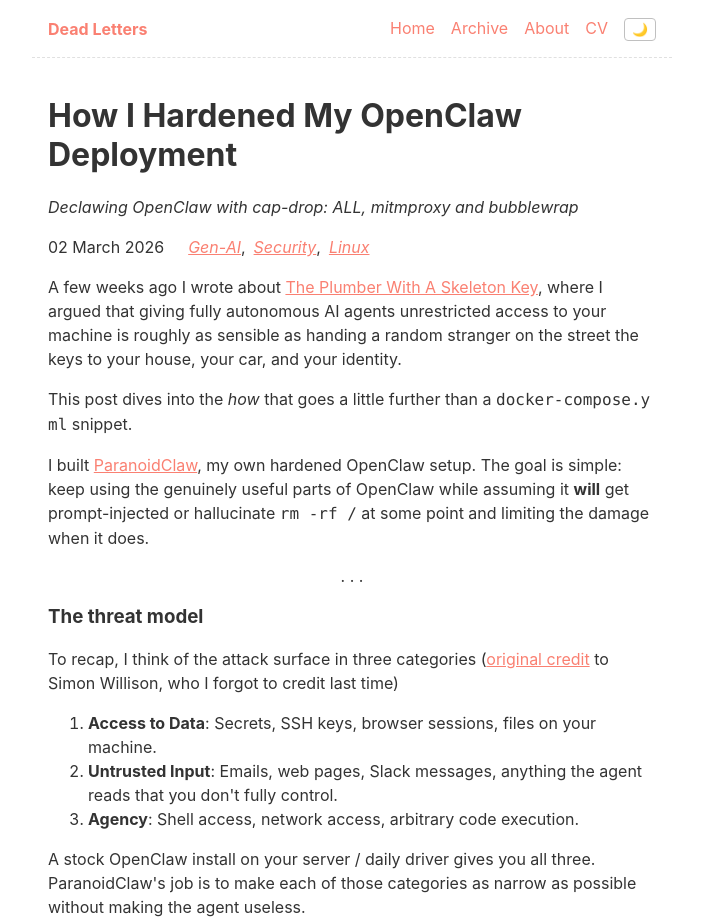
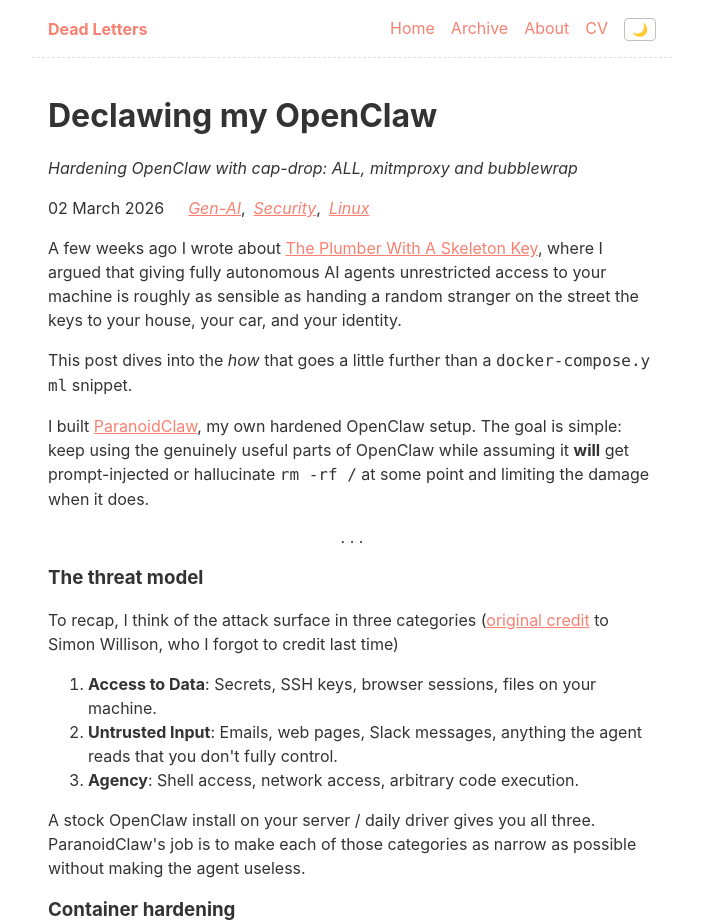
Before and after one commit to raka-gunarto/raka.gunar.to, an Eleventy site: page content/blog/2026/03/02/paranoidclaw/paranoidclaw.md in a window 1280 px wide. Shown: the top 924 px of the page, without its empty margins (288-991 px from the left). Built offline with nearby package versions, Linux system fonts and the light colour scheme; Eleventy itself is replaced by a stand-in of ours; some packages are replaced by stand-ins of ours; files that its build step writes are made by us from their sources; no server answers; what @zachleat/heading-anchors, eleventy-plugin-transformdom, medium-zoom, zod-validation-error would draw is missing.

Commit message:
edit post(paranoidclaw): change title

```diff
--- a/content/blog/2026/03/02/paranoidclaw/paranoidclaw.md
+++ b/content/blog/2026/03/02/paranoidclaw/paranoidclaw.md
@@ -1,6 +1,6 @@
 ---
-title: How I Hardened My OpenClaw Deployment
-description: "Declawing OpenClaw with cap-drop: ALL, mitmproxy and bubblewrap"
+title: Declawing my OpenClaw
+description: "Hardening OpenClaw with cap-drop: ALL, mitmproxy and bubblewrap"
 date: 2026-03-02
 tags: ["gen-AI","security","linux"]
 ---
```
